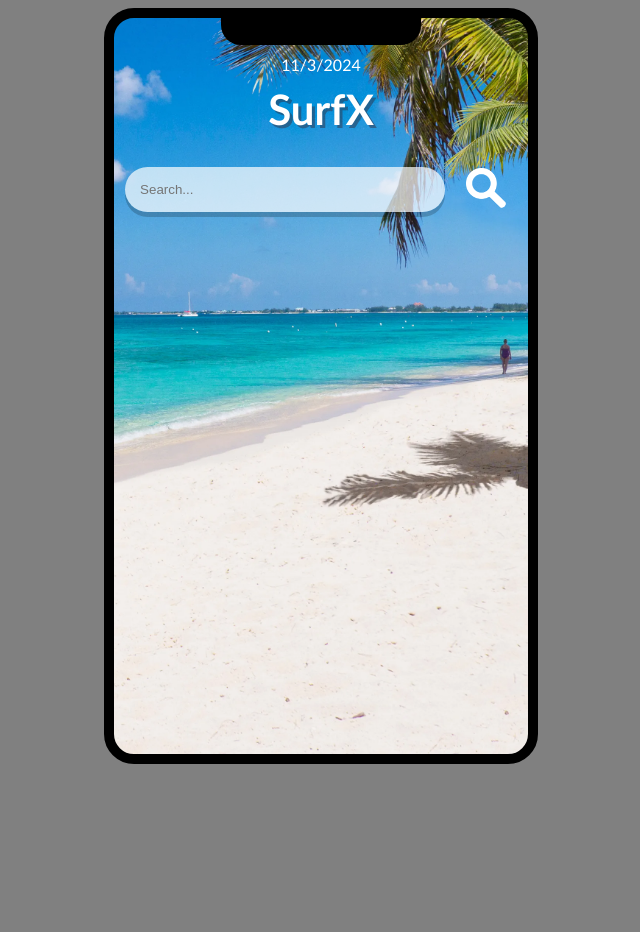
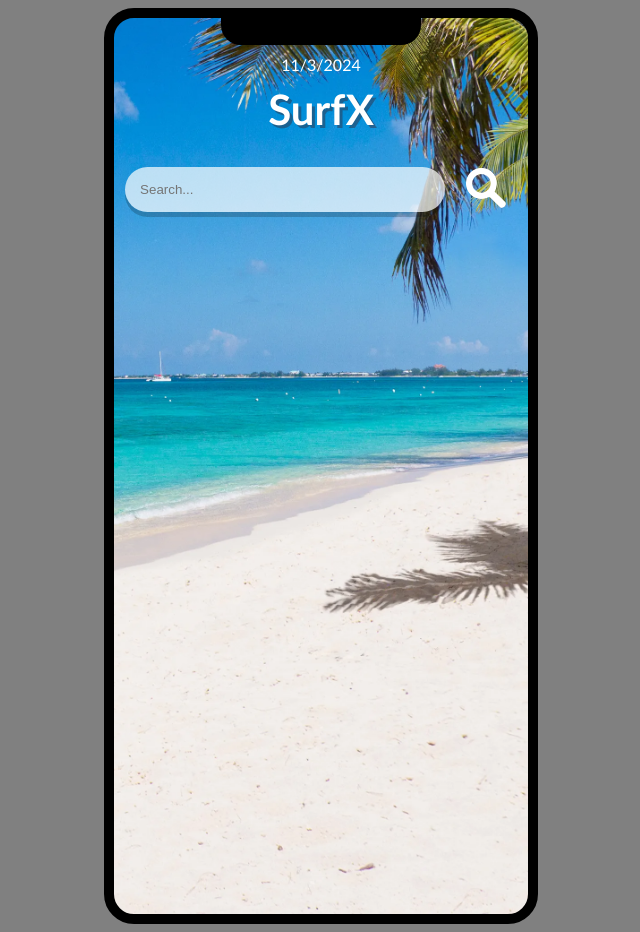
Before and after one commit to bengaunt10/GUI-57-Assignment-2, a React (Create React App) app: page / in a window 1280 px wide. Shown: the whole page, without its empty margins (319-959 px from the left). Before the commit the page ends 800 px from the top, so only its background shows below. Built offline with nearby package versions, Linux system fonts and the light colour scheme.

Commit message:
Screen Resized

```diff
--- a/src/App.css
+++ b/src/App.css
@@ -1,5 +1,5 @@
 .screen{
-  height: 736px;
+  height: 896px;
   width: 414px;
   background-color: lightgray;
   border: 10px solid black;
--- a/src/App.js
+++ b/src/App.js
@@ -71,7 +71,7 @@ function App() {
         <input type='text' className='search-bar' placeholder="Search..."
         onChange={(e) => setSearch(e.target.value)}/>
 
-        <button className='search-icon' onClick={searchPressed}><img src={search_logo}/></button>
+        <button className='search-icon' onClick={searchPressed}><img src={search_logo} alt="search"/></button>
       </div>
 
       {typeof weather.main != "undefined" ? (
```
Also changed, not shown: 1 other file (tests, documents, lock files or other folders).
